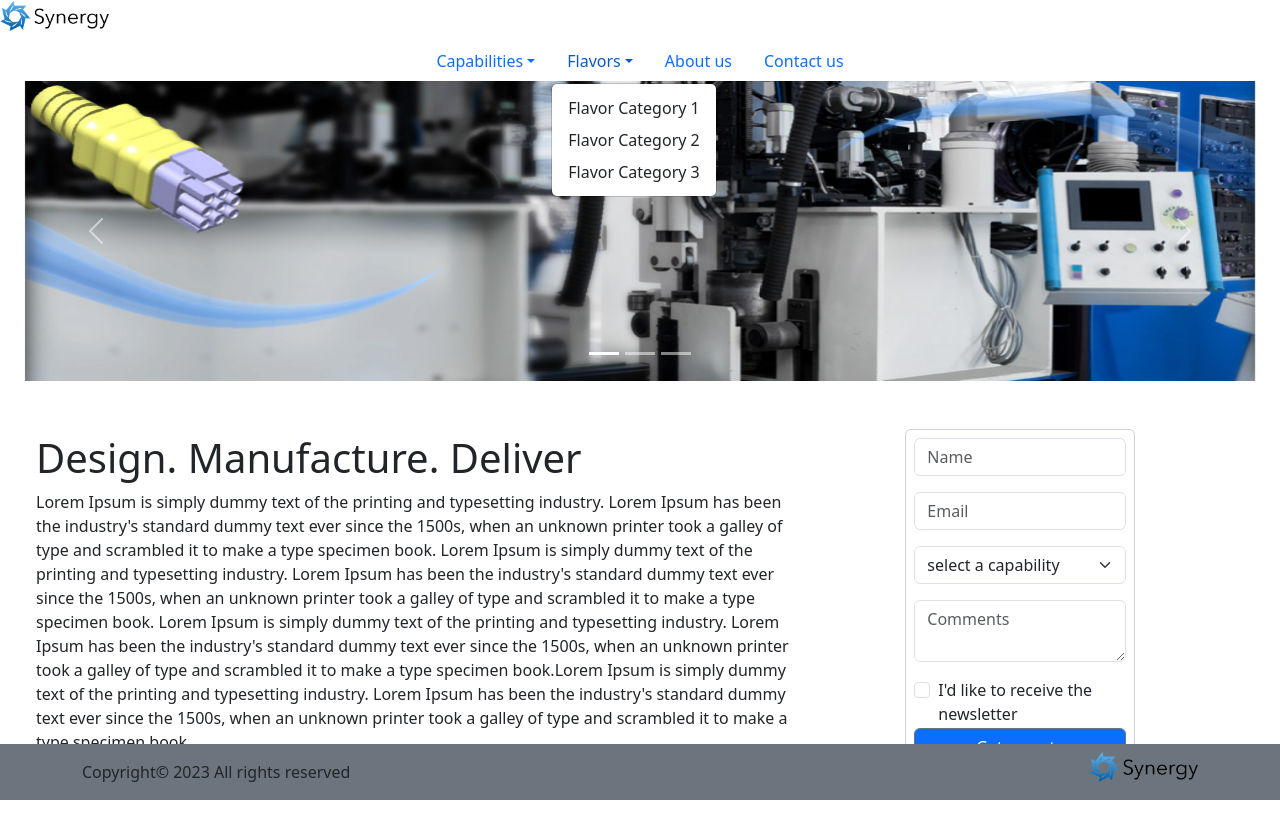
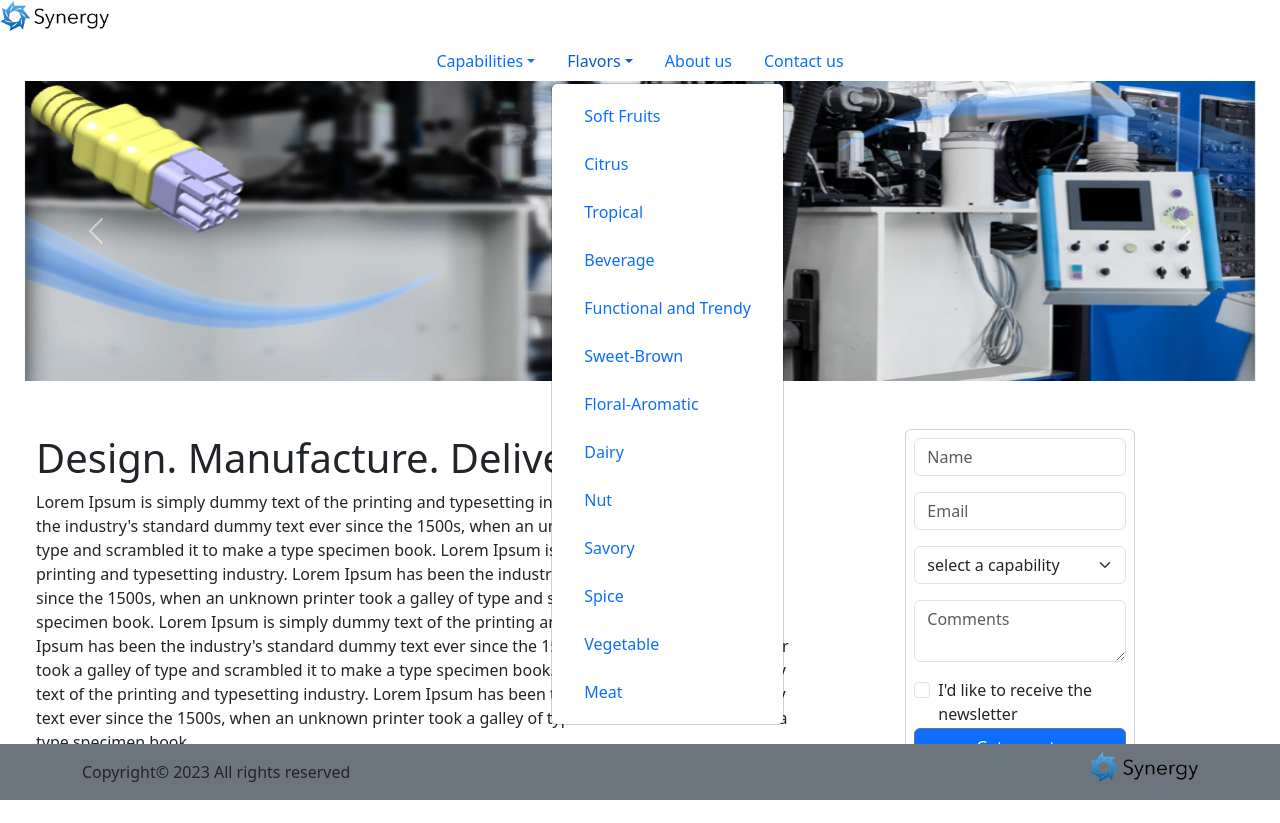
Before and after one commit to JielinWang/NEU-test-project, a React (Create React App) app: page / in a window 1280 px wide. Both pictures are taken after a click on the link "Flavors". Built offline with nearby package versions, Linux system fonts and the light colour scheme.

Commit message:
update nav bar flavors

```diff
--- a/src/components/Navbar/Navbar.jsx
+++ b/src/components/Navbar/Navbar.jsx
@@ -1,4 +1,4 @@
-import React, { useState } from "react";
+import React, { useState, useEffect } from "react";
 import {
   Nav,
   NavItem,
@@ -13,9 +13,21 @@ import "./Navbar.css";
 const Navigation = () => {
   const [capabilitiesOpen, setCapabilitiesOpen] = useState(false);
   const [flavorsOpen, setFlavorsOpen] = useState(false);
+  const [flavorCategories, setFlavorCategories] = useState([]);
 
   const toggleCapabilities = () => setCapabilitiesOpen(!capabilitiesOpen);
   const toggleFlavors = () => setFlavorsOpen(!flavorsOpen);
+
+  useEffect(() => {
+    // Fetch flavor categories from flavors.json
+    fetch("/flavors.json")
+      .then((response) => response.json())
+      .then((data) => {
+        const categories = [...new Set(data.map((flavor) => flavor[1]))];
+        setFlavorCategories(categories);
+      })
+      .catch((error) => console.error(error));
+  }, []);
 
   return (
     <>
@@ -52,16 +64,23 @@ const Navigation = () => {
               <DropdownItem>Certification</DropdownItem>
             </DropdownMenu>
           </Dropdown>
-          {/*  Flavors */}
+          {/* Flavors */}
           <Dropdown nav inNavbar isOpen={flavorsOpen} toggle={toggleFlavors}>
             <DropdownToggle nav caret>
               Flavors
             </DropdownToggle>
             <DropdownMenu>
               {/* Dynamically generate flavor categories */}
-              <DropdownItem>Flavor Category 1</DropdownItem>
-              <DropdownItem>Flavor Category 2</DropdownItem>
-              <DropdownItem>Flavor Category 3</DropdownItem>
+              {flavorCategories.map((category) => {
+                const categorySlug = category.toLowerCase().replace(/\s/g, "-");
+                return (
+                  <DropdownItem key={category}>
+                    <NavLink href={`/flavors/${categorySlug}`}>
+                      {category}
+                    </NavLink>
+                  </DropdownItem>
+                );
+              })}
             </DropdownMenu>
           </Dropdown>
           {/* About */}
```
